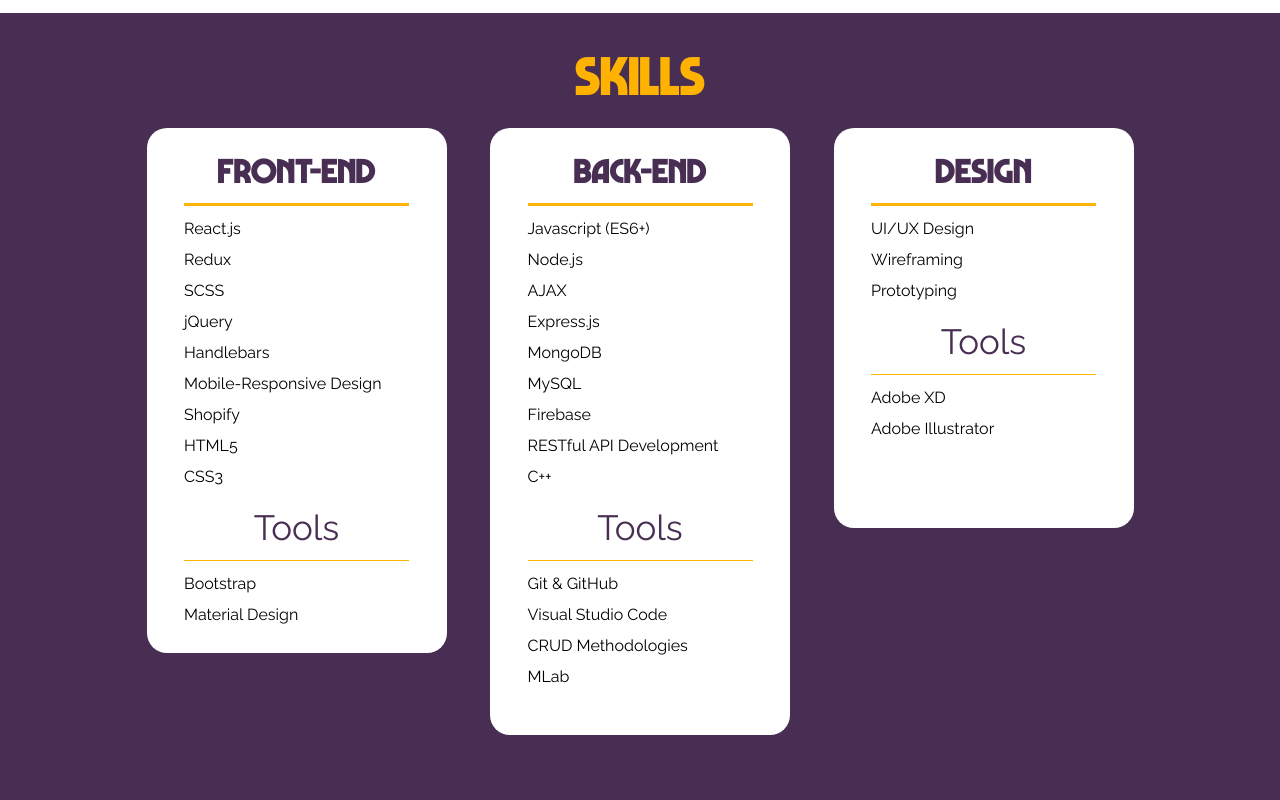
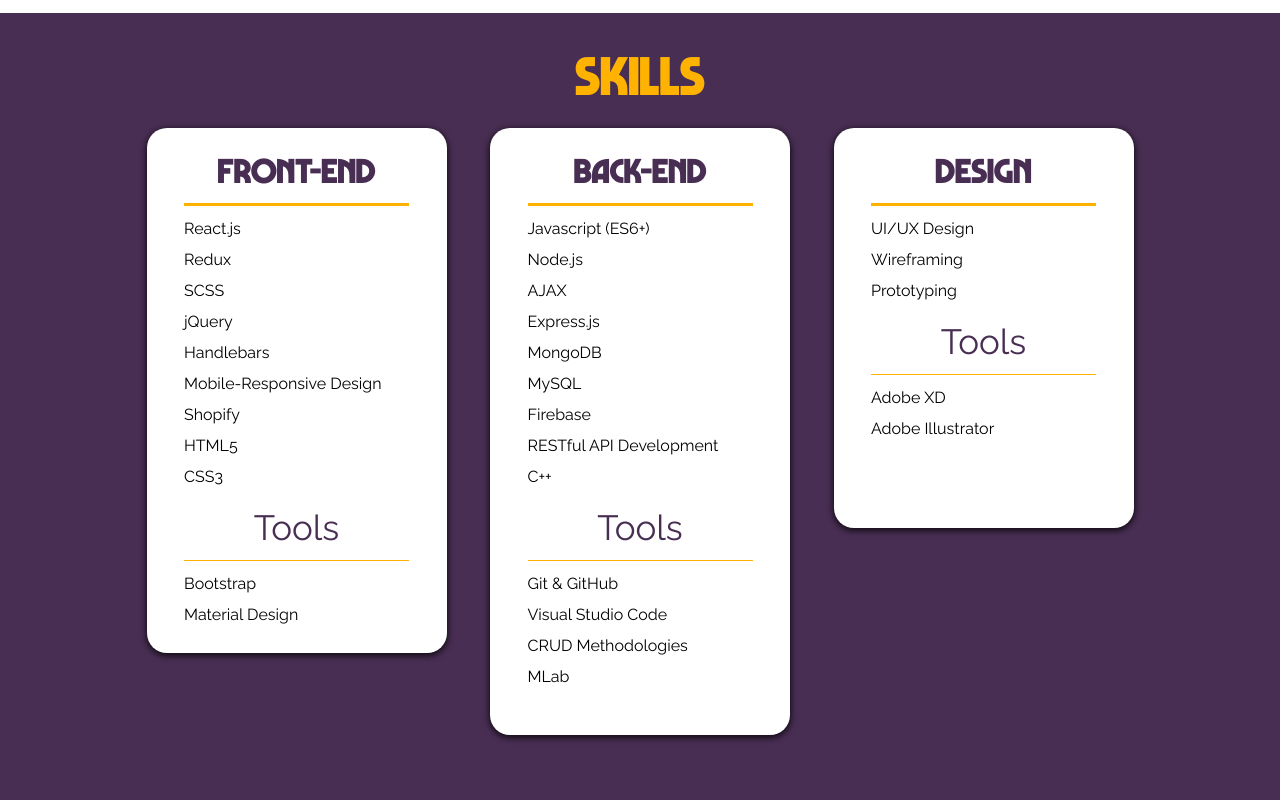
Before and after one commit to mcarreon/mcarreon.github.io, a plain HTML site: page index.html in a window 1280 px wide. Shown: the part 1500-2300 px from the top of the page. Drawn offline with nearby package versions, Linux system fonts and the light colour scheme; files whose address does not match are found by name.

Commit message:
PPC Private

```diff
--- a/css/main.scss
+++ b/css/main.scss
@@ -372,6 +372,10 @@ header {
 
   .skills-columns {
 
+    .skill-column {
+      box-shadow: 0px 2px 6px 1px rgba(0,0,0,0.75);
+    }
+
     div {
       color: black;
       background-color: white;
@@ -424,6 +428,7 @@ header {
           padding-bottom: 10px;
         }
       }
+
 
       .skill-front {
         height: 475px;
--- a/index.html
+++ b/index.html
@@ -74,7 +74,7 @@
   <section class="skills">
     <h2 id="skills">SKILLS</h2>
     <div class="skills-columns">
-      <div class="skill-front">
+      <div class="skill-front skill-column">
         <h3>FRONT-END</h3>
         <ul>
           <li>React.js</li>
@@ -93,7 +93,7 @@
           <li>Material Design</li>
         </ul>
       </div>
-      <div class="skill-back">
+      <div class="skill-back skill-column">
         <h3>BACK-END</h3>
         <ul>
           <li>Javascript (ES6+)</li>
@@ -114,7 +114,7 @@
           <li>MLab</li>
         </ul>
       </div>
-      <div class="skill-design">
+      <div class="skill-design skill-column">
         <h3>DESIGN</h3>
         <ul>
           <li>UI/UX Design</li>
@@ -135,7 +135,7 @@
       <h2 id="portfolio">Portfolio</h2>
       <div class="portfolio-item">
         <div class="portfolio-image">
-          <a href="https://www.marlocarreon.com/provident-primary-care/" target="__blank" title="Link to Provident-Primary-Care"><img src="./assets/imgs/ppc.jpg"
+          <a href="#" title="Link to Provident-Primary-Care"><img src="./assets/imgs/ppc.jpg"
               alt="ppc preview"></a>
         </div>
         <div class="portfolio-item-desc">
@@ -148,7 +148,6 @@
           </ul>
           <div class="portfolio-buttons">
             <div>
-              <form method="get" action="https://www.marlocarreon.com/provident-primary-care" target="__blank"><button>Demo</button></form>
             </div>
             <div>
               <p>Private Source</p>
```
Also changed, not shown: css/main-min.css, css/main.css, 1 other file.
